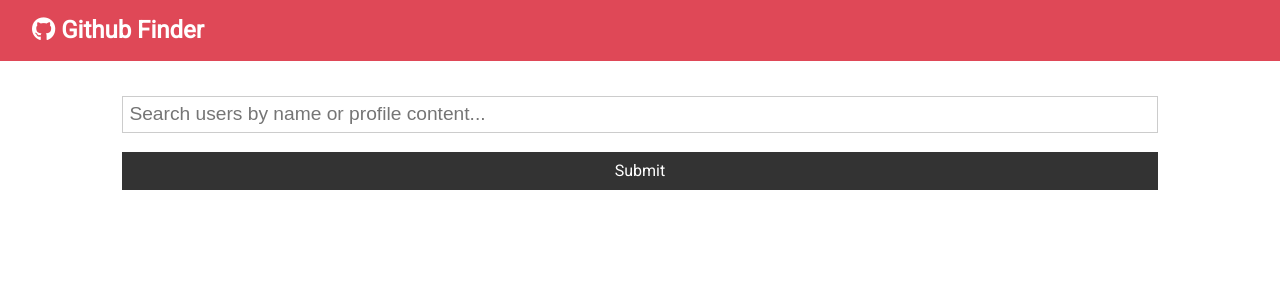
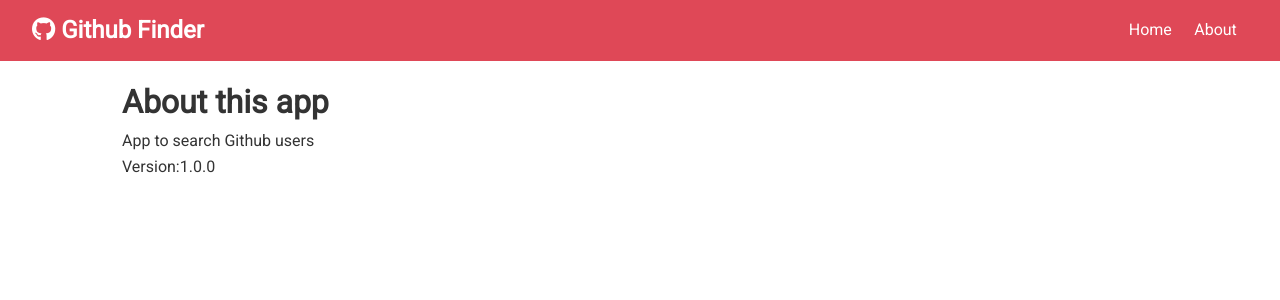
Before and after one commit to Chandler2015/React-GithubFinder, a React (Create React App) app: page /about in a window 1280 px wide. Shown: the top 300 px of the page. Built offline with nearby package versions, Linux system fonts and the light colour scheme.

Commit message:
add link to home and about to navbar

```diff
--- a/package.json
+++ b/package.json
@@ -7,6 +7,7 @@
     "axios": "^0.19.0",
     "react": "^16.10.0",
     "react-dom": "^16.10.0",
+    "react-router-dom": "^5.1.1",
     "react-scripts": "3.1.2"
   },
   "scripts": {
--- a/src/App.js
+++ b/src/App.js
@@ -1,10 +1,12 @@
-import React, { Component } from "react";
+import React, { Component, Fragment } from "react";
 import "./App.css";
 import Navbar from "./Components/Layout/Navbar";
 import Users from "./Components/Users/Users";
 import axios from "axios";
 import Search from "./Components/Users/Search";
 import Alert from "./Components/Layout/Alert";
+import { BrowserRouter as Router, Switch, Route } from "react-router-dom";
+import About from "./Components/Pages/About";
 
 class App extends Component {
   state = {
@@ -46,10 +48,17 @@
   render() {
     const { users, loading } = this.state;
     return (
+      <Router>
         <div className="App">
           <Navbar />
           <div className="container">
             <Alert alert={this.state.alert} />
+            <Switch>
+              <Route
+                exact
+                path="/"
+                render={props => (
+                  <Fragment>
                     <Search
                       searchUsers={this.searchUsers}
                       clearUsers={this.clearUsers}
@@ -57,8 +66,15 @@
                       setAlert={this.setAlert}
                     />
                     <Users loading={loading} users={this.state.users} />
+                  </Fragment>
+                )}
+              />
+
+              <Route exact path="/about" component={About} />
+            </Switch>
           </div>
         </div>
+      </Router>
     );
   }
 }
--- a/src/Components/Layout/Navbar.js
+++ b/src/Components/Layout/Navbar.js
@@ -1,5 +1,6 @@
 import React from "react";
 import PropTypes from "prop-types";
+import { Link } from "react-router-dom";
 
 const Navbar = ({ icon, title }) => {
   return (
@@ -7,6 +8,15 @@
       <h1>
         <i className={icon} /> {title}
       </h1>
+      <ul>
+        <li>
+          <Link to="/">Home</Link>
+        </li>
+
+        <li>
+          <Link to="/about">About</Link>
+        </li>
+      </ul>
     </nav>
   );
 };
--- /dev/null
+++ b/src/Components/Pages/About.js
@@ -0,0 +1,13 @@
+import React, { Fragment } from "react";
+
+const About = () => {
+  return (
+    <Fragment>
+      <h1>About this app</h1>
+      <p>App to search Github users</p>
+      <p>Version:1.0.0</p>
+    </Fragment>
+  );
+};
+
+export default About;
```
Also changed, not shown: 1 other file (tests, documents, lock files or other folders). Lines whose indentation alone changed are shown as unchanged.
